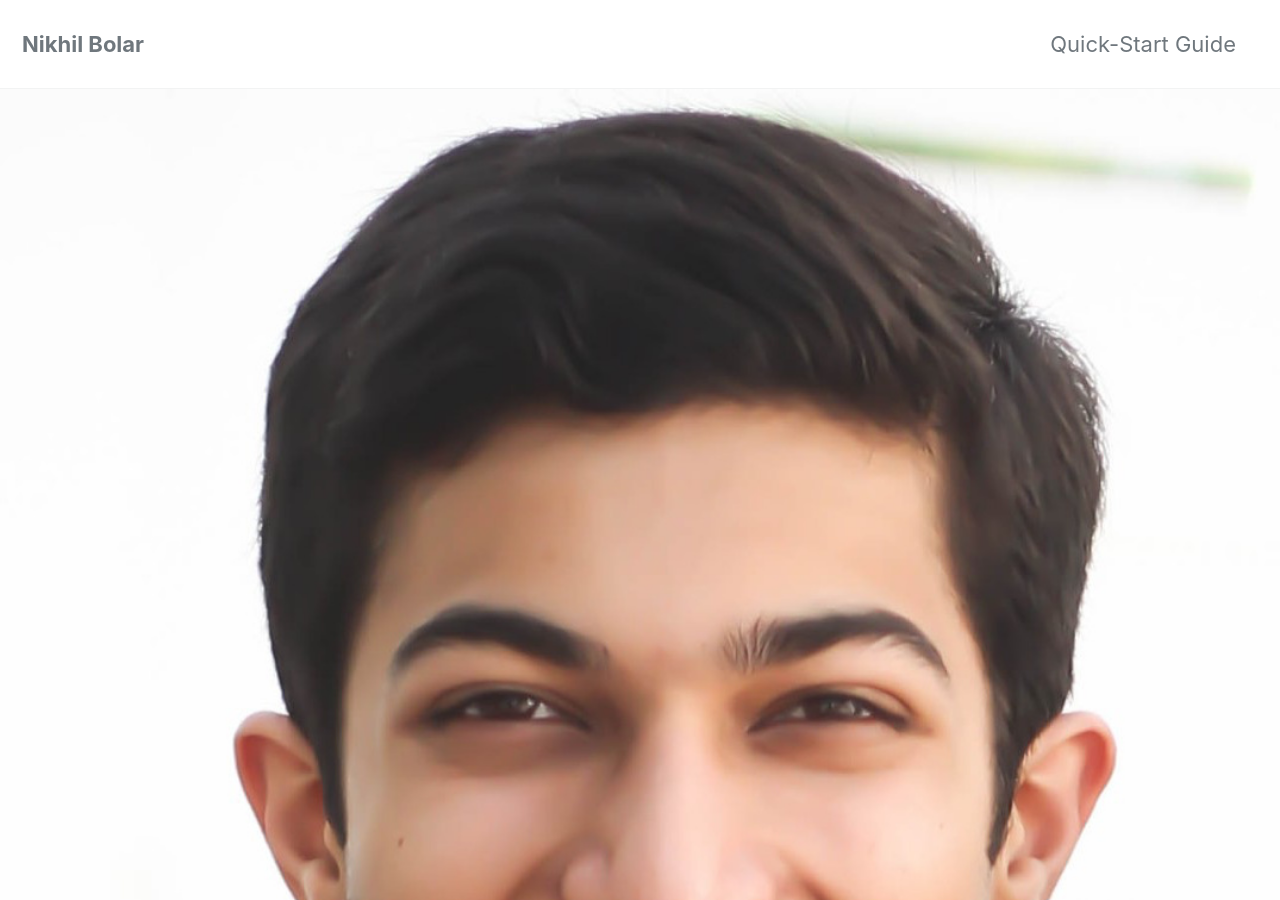
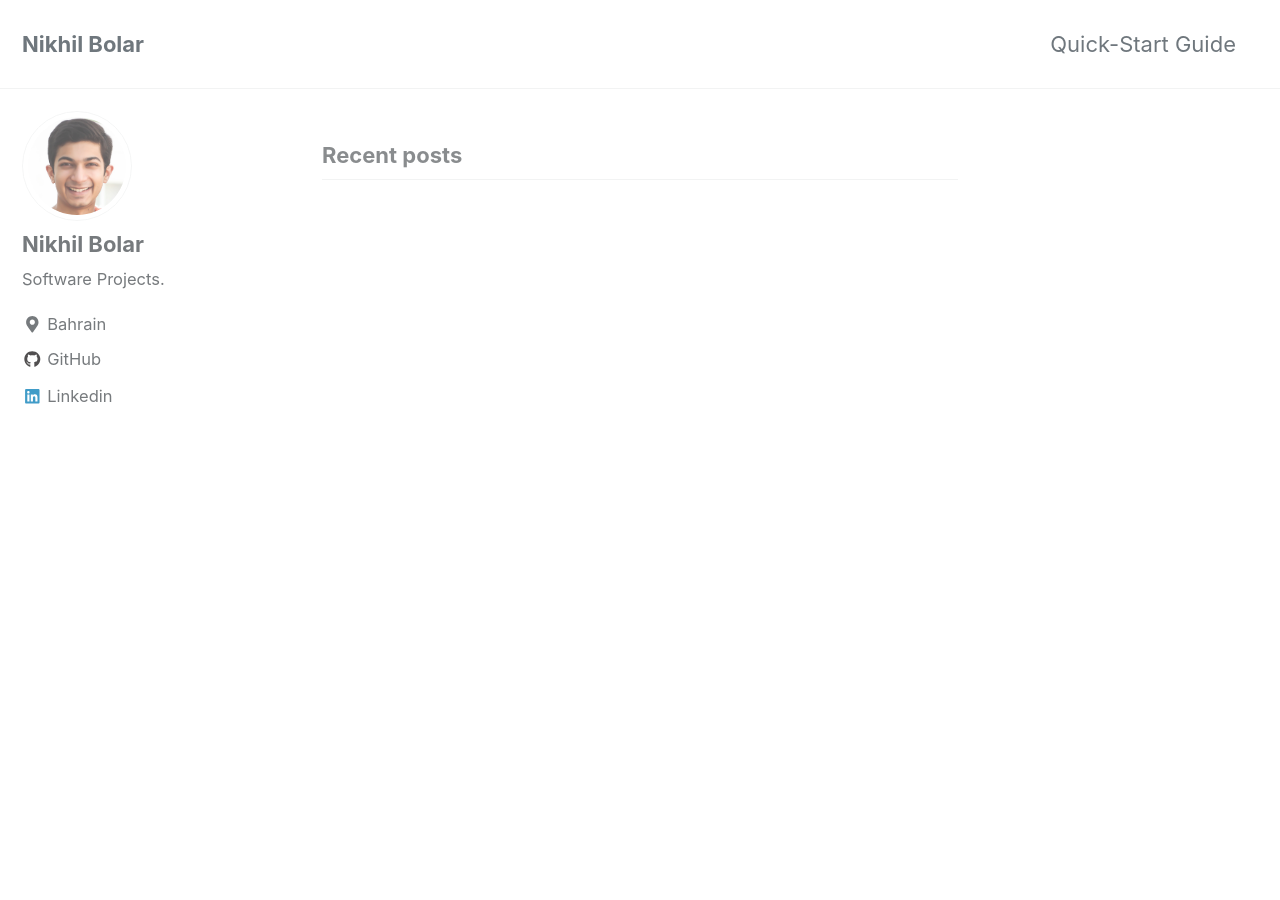
Before and after one commit to nbolar/nbolar.github.io, a Jekyll site: the page built from index.html, in a window 1280 px wide and 900 px high. Built offline with Jekyll 4.4.1, drawn with Linux system fonts in a browser that asks for light colours; cached includes are drawn as plain includes; the list of posts is cut into pages by our own code.

Commit message:
Update index.html

```diff
--- a/index.html
+++ b/index.html
@@ -1,6 +1,4 @@
 ---
 layout: home
 author_profile: true
-header:
-  image: "/images/photo1.jpg"
 ---
```
